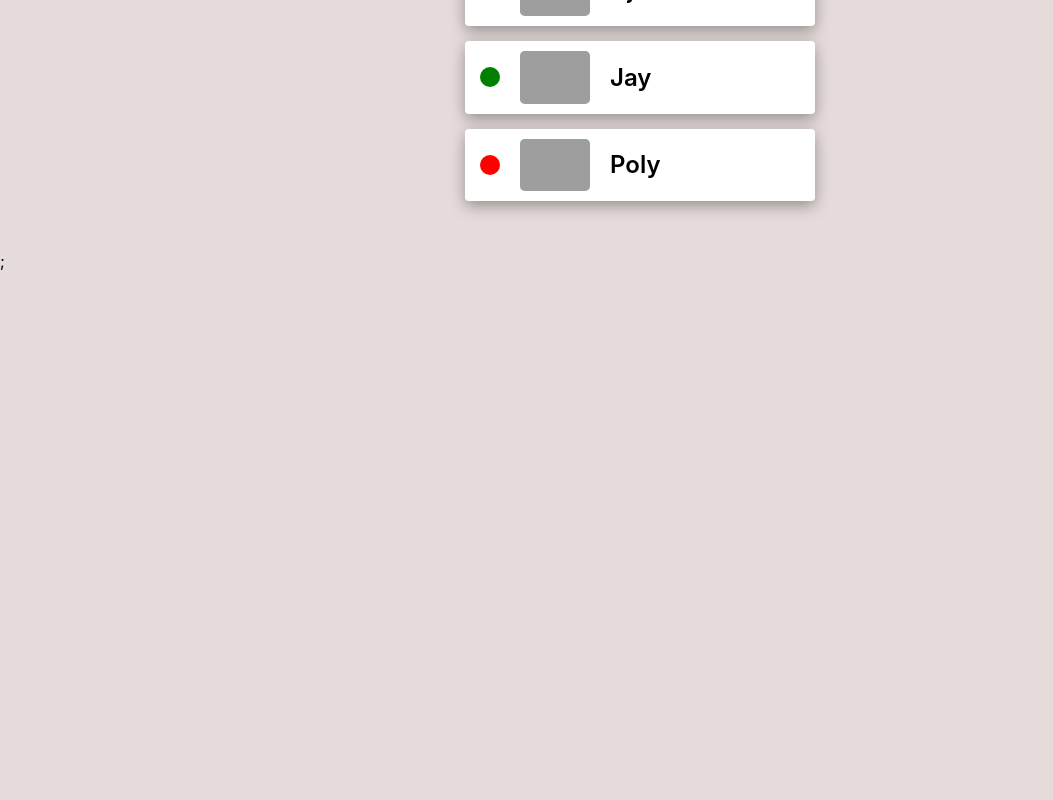
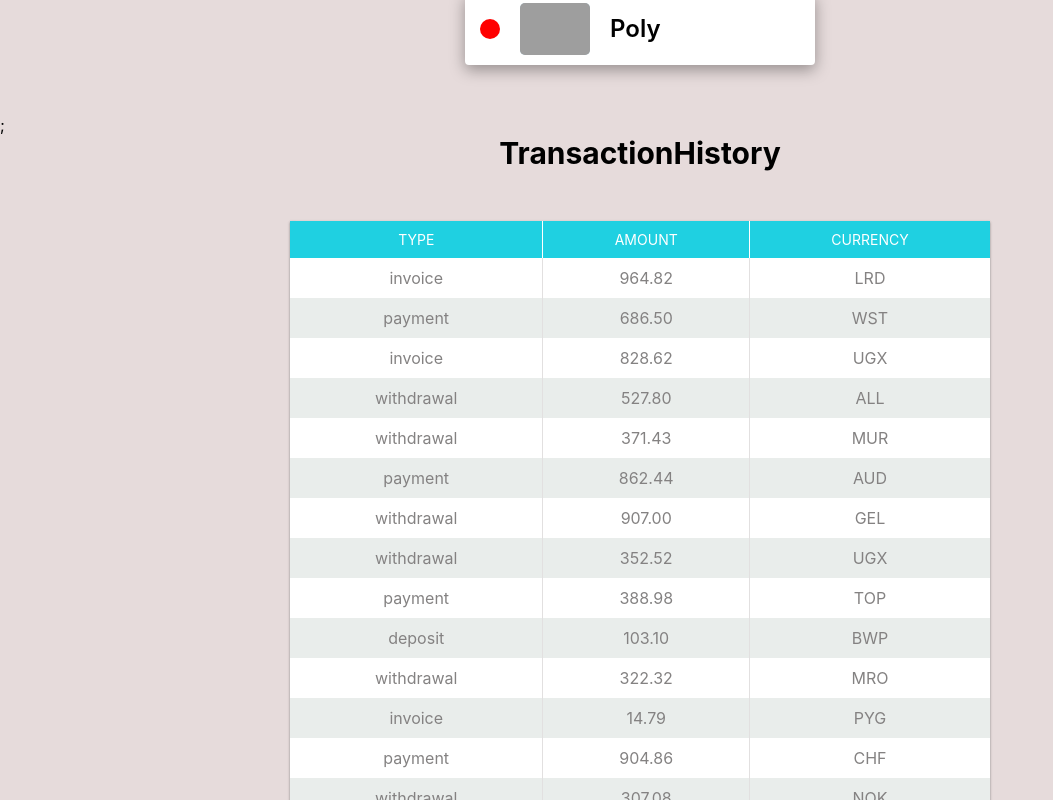
Before and after one commit to korolenkooleksii/goit-react-hw-01-components, a React (Create React App) app: page / in a window 1280 px wide. Shown: the part 1220-2020 px from the top of the page, without its empty margins (0-1053 px from the left). Before the commit the page ends 1491 px from the top, so only its background shows below. Built offline with nearby package versions, Linux system fonts and the light colour scheme; grey boxes are pictures that could not be loaded.

Commit message:
add task 4

```diff
--- a/src/components/App.jsx
+++ b/src/components/App.jsx
@@ -4,6 +4,9 @@
 import data from '../patch/to/data.json';
 import FriendList from './friends/FriendsList'
 import friends from '../patch/to/friends.json';
+import TransactionHistory from './TransactionHistory/TransactionHistory';
+import transactions from '../patch/to/transactions.json';
+
 
 export default function App() {
   return (
@@ -18,9 +21,10 @@
       />
       <h2>Statistics</h2>
       <Statistics title="Upload stats" stats={data} />
-      <Statistics stats={data} />
       <h2>FriendList</h2>
       <FriendList friends={friends} />;
+      <h2>TransactionHistory</h2>
+      <TransactionHistory items={transactions} />;
     </div>
   );
 }
--- /dev/null
+++ b/src/components/TransactionHistory/TransactionElement.jsx
@@ -0,0 +1,11 @@
+import css from './TransactionHistory.module.css';
+
+export default function TransactionElement({ type, amount, currency }) {
+  return (
+    <>
+      <td className={css.td}>{type}</td>
+      <td className={css.td}>{amount}</td>
+      <td className={css.td}>{currency}</td>
+    </>
+  );
+}
--- /dev/null
+++ b/src/components/TransactionHistory/TransactionHistory.jsx
@@ -0,0 +1,40 @@
+import TransactionElement from './TransactionElement';
+import PropTypes from 'prop-types';
+import css from './TransactionHistory.module.css';
+
+export default function TransactionHistory({ items }) {
+  return (
+    <table className={css['transaction-history']}>
+      <thead className={css.thead}>
+        <tr className={css.tr}>
+          <th className={css.th}>Type</th>
+          <th className={css.th}>Amount</th>
+          <th className={css.th}>Currency</th>
+        </tr>
+      </thead>
+
+      <tbody>
+        {items.map(({ id, type, amount, currency }) => (
+          <tr key={id} className={css.tr}>
+            <TransactionElement
+              type={type}
+              amount={amount}
+              currency={currency}
+            />
+          </tr>
+        ))}
+      </tbody>
+    </table>
+  );
+}
+
+TransactionElement.propTypes = {
+  items: PropTypes.arrayOf(
+    PropTypes.exact({
+      id: PropTypes.string.isRequired,
+      type: PropTypes.string.isRequired,
+      amount: PropTypes.string.isRequired,
+      currency: PropTypes.string.isRequired,
+    })
+  ),
+};
--- /dev/null
+++ b/src/components/TransactionHistory/TransactionHistory.module.css
@@ -0,0 +1,40 @@
+.transaction-history {
+  width: 700px;
+  margin: 0 auto;
+  margin-top: 50px;
+  margin-bottom: 50px;
+  border-collapse: collapse;
+  box-shadow: 0px 1px 3px rgb(0 0 0 / 12%), 0px 1px 3px rgb(0 0 0 / 12%),
+    0px 1px 1px rgb(0 0 0 / 14%), 0px 2px 1px rgb(0 0 0 / 20%);
+  color: #848282;
+  background-color: #fff;
+}
+
+.thead {
+  color: #fff;
+  background-color: #1fd0e1;
+}
+
+.th:not(:last-child) {
+  border-right: 1px solid #fff;
+}
+
+.th {
+  font-size: 14px;
+  font-weight: 400;
+  text-transform: uppercase;
+}
+
+.th,
+.td {
+  padding: 10px;
+  text-align: center;
+}
+
+.td:not(:last-child) {
+  border-right: 1px solid #e2e0e0;
+}
+
+.tr:nth-child(2n + 2) {
+  background-color: rgb(233, 237, 235);
+}
--- a/src/components/friends/Friends.module.css
+++ b/src/components/friends/Friends.module.css
@@ -1,4 +1,4 @@
-.friend_list {
+.friend-list {
   width: 350px;
   margin: 0 auto;
   margin-top: 50px;
--- a/src/components/friends/FriendsList.jsx
+++ b/src/components/friends/FriendsList.jsx
@@ -5,7 +5,7 @@
 
 export default function FriendList({ friends }) {
   return (
-    <ul className={css.friend_list}>
+    <ul className={css['friend-list']}>
       {friends.map(({ avatar, name, isOnline, id }) => (
         <li className={css.item} key={id}>
           <FriendListItem avatar={avatar} name={name} isOnline={isOnline} />
--- a/src/components/profile/Profile.jsx
+++ b/src/components/profile/Profile.jsx
@@ -38,10 +38,10 @@
 }
 
 Profile.propTypes = {
-  username: PropTypes.string.isRequired,
+  username: PropTypes.string,
   tag: PropTypes.string.isRequired,
   location: PropTypes.string.isRequired,
-  foto: PropTypes.string.isRequired,
+  foto: PropTypes.string,
   stats: PropTypes.shape({
     followers: PropTypes.number.isRequired,
     views: PropTypes.number.isRequired,
--- a/src/components/statistics/Statistics.module.css
+++ b/src/components/statistics/Statistics.module.css
@@ -16,7 +16,7 @@
   color: rgb(103, 101, 101);
 }
 
-.stat_list {
+.stat-list {
   display: flex;
   justify-content: center;
   color: #ffffff;
--- a/src/components/statistics/StatisticsList.jsx
+++ b/src/components/statistics/StatisticsList.jsx
@@ -4,7 +4,7 @@
 import css from './Statistics.module.css';
 export default function StatisticsList({ stats }) {
   return (
-    <ul className={css.stat_list}>
+    <ul className={css['stat-list']}>
       {stats.map(({ id, label, percentage }) => (
         <li
           key={id}
--- /dev/null
+++ b/src/patch/to/transactions.json
@@ -0,0 +1,122 @@
+[
+  {
+    "id": "1e0700a2-5183-4291-85cc-2065a036a683",
+    "type": "invoice",
+    "amount": "964.82",
+    "currency": "LRD"
+  },
+  {
+    "id": "a30f821b-4d25-4ff0-abdd-e340b3f0dd2b",
+    "type": "payment",
+    "amount": "686.50",
+    "currency": "WST"
+  },
+  {
+    "id": "44dca67a-8e5a-4798-bf8e-b15efd4e1abd",
+    "type": "invoice",
+    "amount": "828.62",
+    "currency": "UGX"
+  },
+  {
+    "id": "ea8ed3dc-2b68-4a53-905a-53ecb0adef33",
+    "type": "withdrawal",
+    "amount": "527.80",
+    "currency": "ALL"
+  },
+  {
+    "id": "ea76146a-0b00-4b80-bc02-a8c822176712",
+    "type": "withdrawal",
+    "amount": "371.43",
+    "currency": "MUR"
+  },
+  {
+    "id": "63ca02f9-d637-46b5-9237-f3b24425e029",
+    "type": "payment",
+    "amount": "862.44",
+    "currency": "AUD"
+  },
+  {
+    "id": "ed0263e8-59a5-4bf1-87e0-2bb88e53dc34",
+    "type": "withdrawal",
+    "amount": "907.00",
+    "currency": "GEL"
+  },
+  {
+    "id": "6013bad0-750c-4691-8bc2-d8f2b43969c4",
+    "type": "withdrawal",
+    "amount": "352.52",
+    "currency": "UGX"
+  },
+  {
+    "id": "252c7be4-8b06-4fa7-8d42-61fb835b70d5",
+    "type": "payment",
+    "amount": "388.98",
+    "currency": "TOP"
+  },
+  {
+    "id": "4eaab41b-b967-40ac-82ed-85fc66f646f1",
+    "type": "deposit",
+    "amount": "103.10",
+    "currency": "BWP"
+  },
+  {
+    "id": "9648a350-8469-42d5-8bf3-18090de5fe67",
+    "type": "withdrawal",
+    "amount": "322.32",
+    "currency": "MRO"
+  },
+  {
+    "id": "9c5c25fb-1a95-4b2f-8d1f-4c4426d677cc",
+    "type": "invoice",
+    "amount": "14.79",
+    "currency": "PYG"
+  },
+  {
+    "id": "43ef232c-80e9-4d6f-b48a-b22405620de3",
+    "type": "payment",
+    "amount": "904.86",
+    "currency": "CHF"
+  },
+  {
+    "id": "5161682e-e620-4019-ab0a-24ceb10fbd20",
+    "type": "withdrawal",
+    "amount": "307.08",
+    "currency": "NOK"
+  },
+  {
+    "id": "7b119d71-42e6-4c42-a141-6818b07bb9ff",
+    "type": "invoice",
+    "amount": "275.07",
+    "currency": "AWG"
+  },
+  {
+    "id": "a4f65722-65c4-4c28-b1f4-b8ed988bb205",
+    "type": "deposit",
+    "amount": "213.10",
+    "currency": "STD"
+  },
+  {
+    "id": "c6e5784b-0ca3-48d6-86e5-b5128af5a523",
+    "type": "invoice",
+    "amount": "116.11",
+    "currency": "CUP CUC"
+  },
+  {
+    "id": "c9ebed6a-3a02-4b49-ac0d-0534b51f2bfd",
+    "type": "invoice",
+    "amount": "878.67",
+    "currency": "HKD"
+  },
+  {
+    "id": "a4a98b0e-b22c-438b-9f83-de2df52110c8",
+    "type": "invoice",
+    "amount": "725.03",
+    "currency": "UYU UYI"
+  },
+  {
+    "id": "b39bfa7a-0166-4c47-94d6-87d20590f746",
+    "type": "payment",
+    "amount": "405.45",
+    "currency": "MDL"
+  }
+]
```
